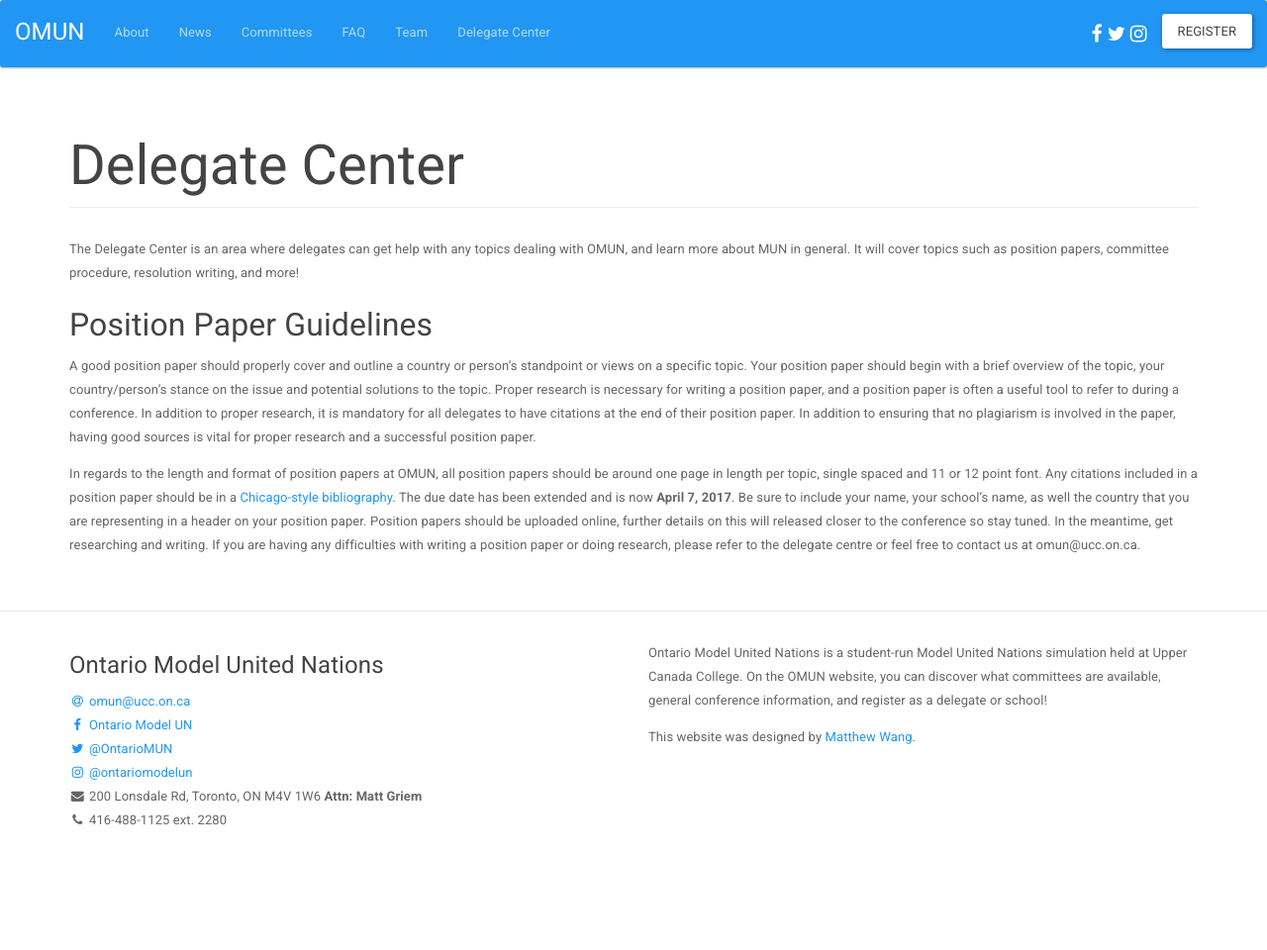
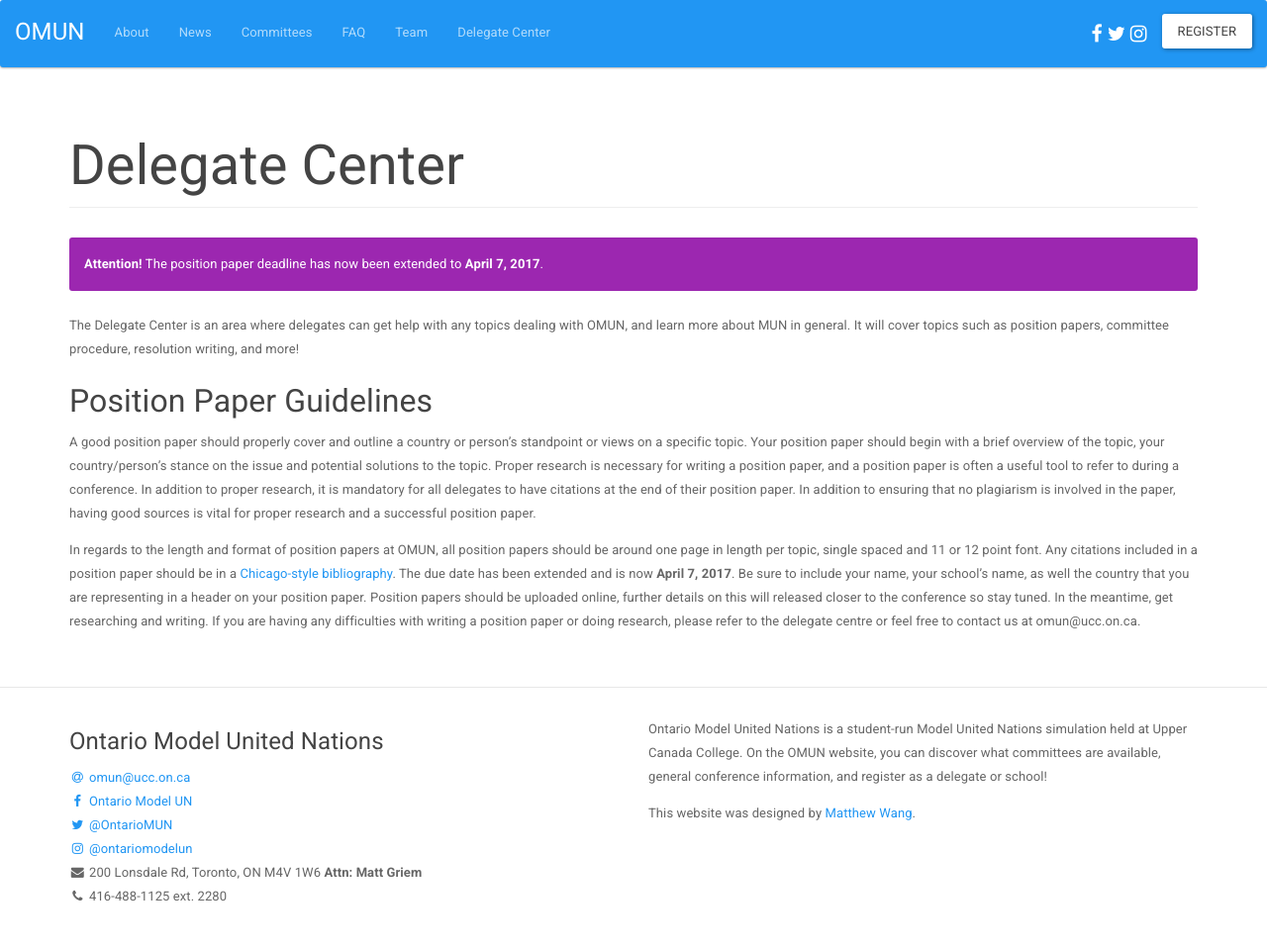
Before and after one commit to malsf21/omun.ca, a Jekyll site: the page built from delegate-center.html, in a window 1280 px wide. Shown: the whole page at 99% size. Built offline with Jekyll 4.4.1, drawn with Linux system fonts in a browser that asks for light colours; before the commit the page ends 900 px from its top, so only the background shows below that.

Commit message:
makes position paper deadline alert

```diff
--- a/delegate-center.html
+++ b/delegate-center.html
@@ -3,6 +3,10 @@ layout: page
 title: Delegate Center
 permalink: /delegate-center/
 ---
+
+<div class="alert alert-info" role="alert">
+  <strong>Attention!</strong> The position paper deadline has now been extended to <b>April 7, 2017</b>.
+</div>
 
 <p>
   The Delegate Center is an area where delegates can get help with any topics dealing with OMUN, and learn more about MUN in general. It will cover topics such as position papers, committee procedure, resolution writing, and more!
```
